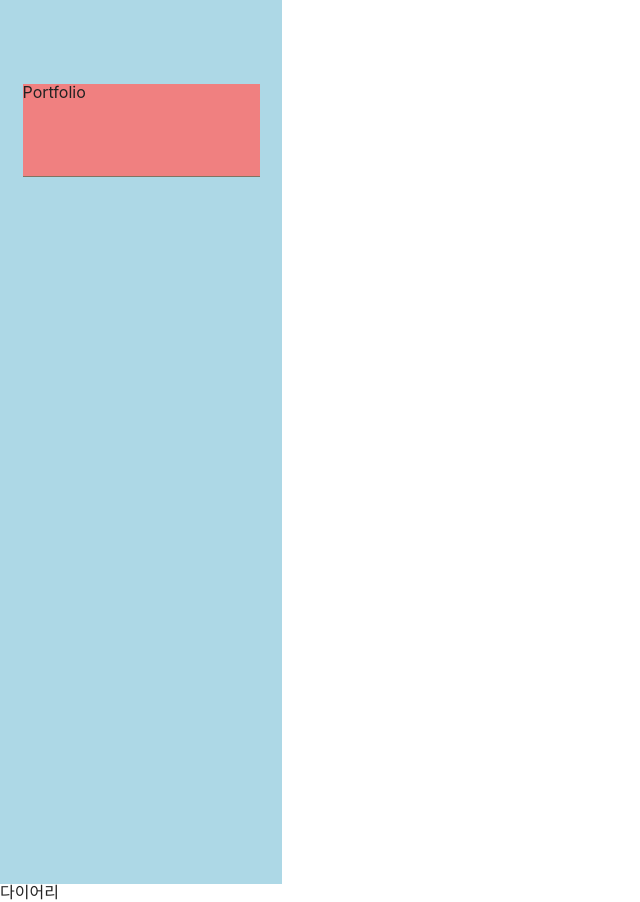
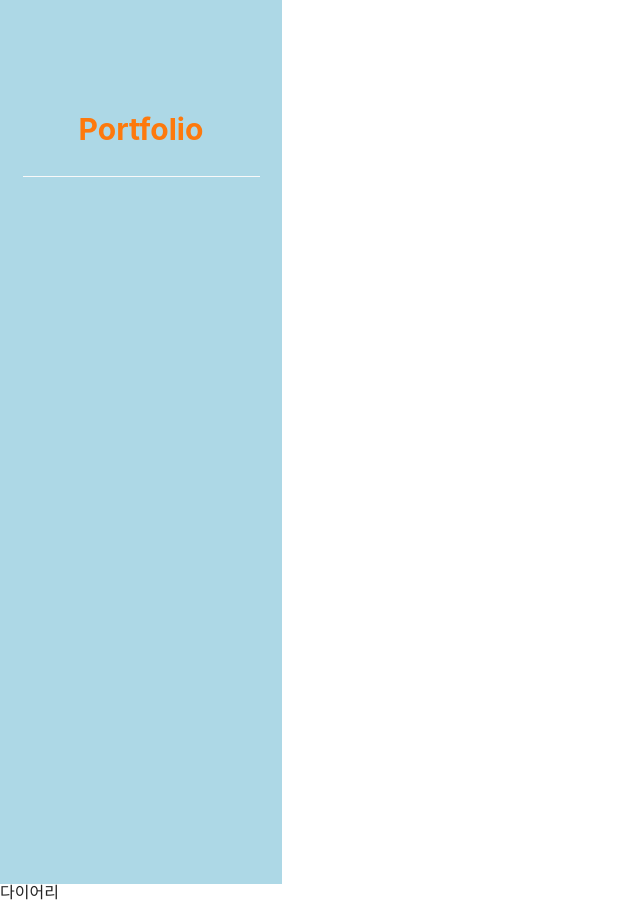
Before and after one commit to hyeeons/portfolio, a React (Create React App) app: page /jsdiary in a window 1280 px wide. Shown: the whole page, without its empty margins (0-640 px from the left). Built offline with nearby package versions, Linux system fonts and the light colour scheme; a web font is replaced by a local one.

Commit message:
폰트 색상 표현 변경

```diff
--- a/src/components/layout/Layout.jsx
+++ b/src/components/layout/Layout.jsx
@@ -31,11 +31,16 @@ const GnbWrap = styled.div`
   .header {
     width: 237px;
     height: 92px;
-    background: lightcoral;
     margin: 0 auto;
-    border-bottom: 1px solid ${({ theme }) => theme.colors.gnbLine};
+
+    border-bottom: 1px solid ${theme.colors.grayF9};
   }
   h1 {
+    font-size: 1.875rem;
+    font-weight: 700;
+    text-align: center;
+    padding: 30px 0;
+    color: ${theme.colors.orangeVita};
   }
 `;
 export default Layout;
--- a/src/themes/theme.js
+++ b/src/themes/theme.js
@@ -1,4 +1,6 @@
-const theme = {
+import { createContext } from "react";
+
+export const theme = {
   colors: {
     orangeVita: "#FD790D",
     grayF9: "#F9F9F9",
@@ -6,4 +8,6 @@ const theme = {
   },
 };
 
+export const ThemeContext = createContext(theme);
+
 export default theme;
```
